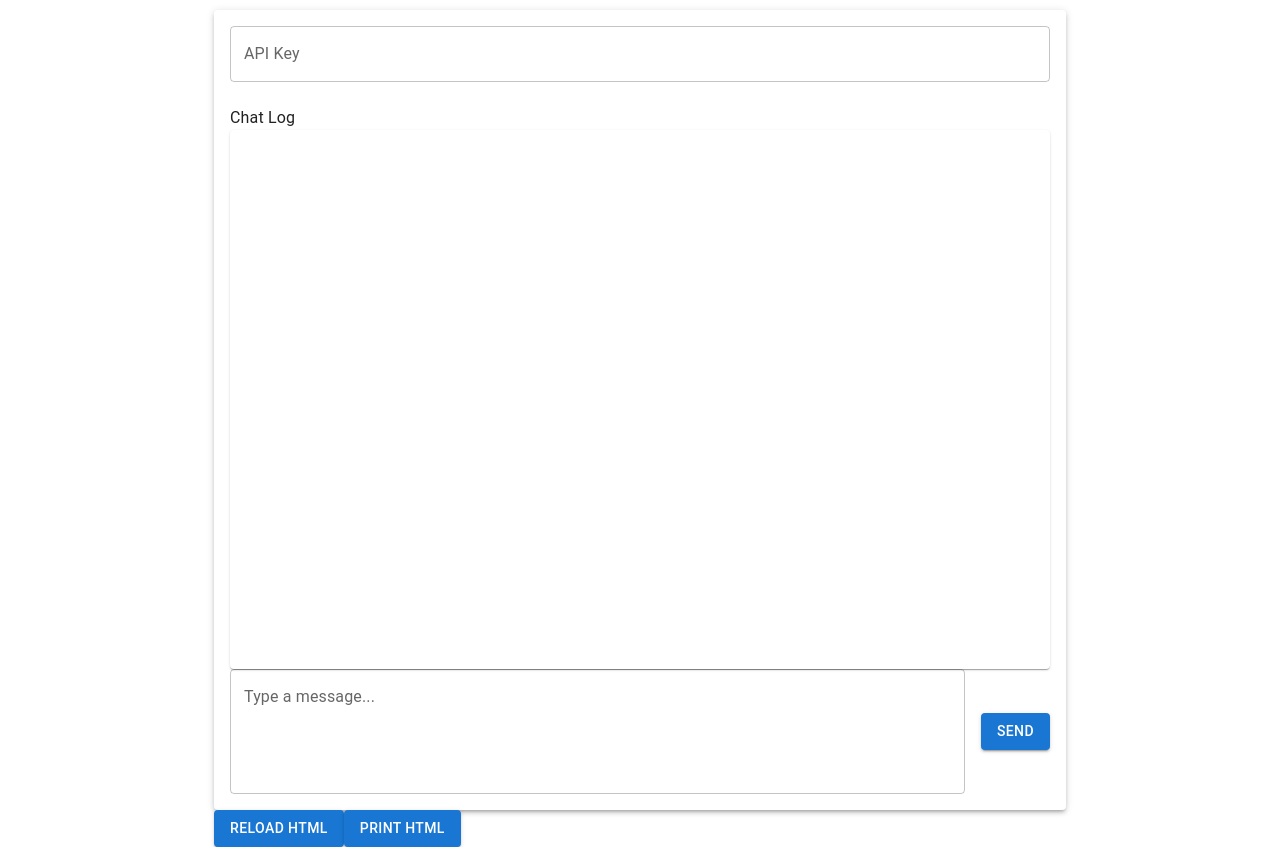
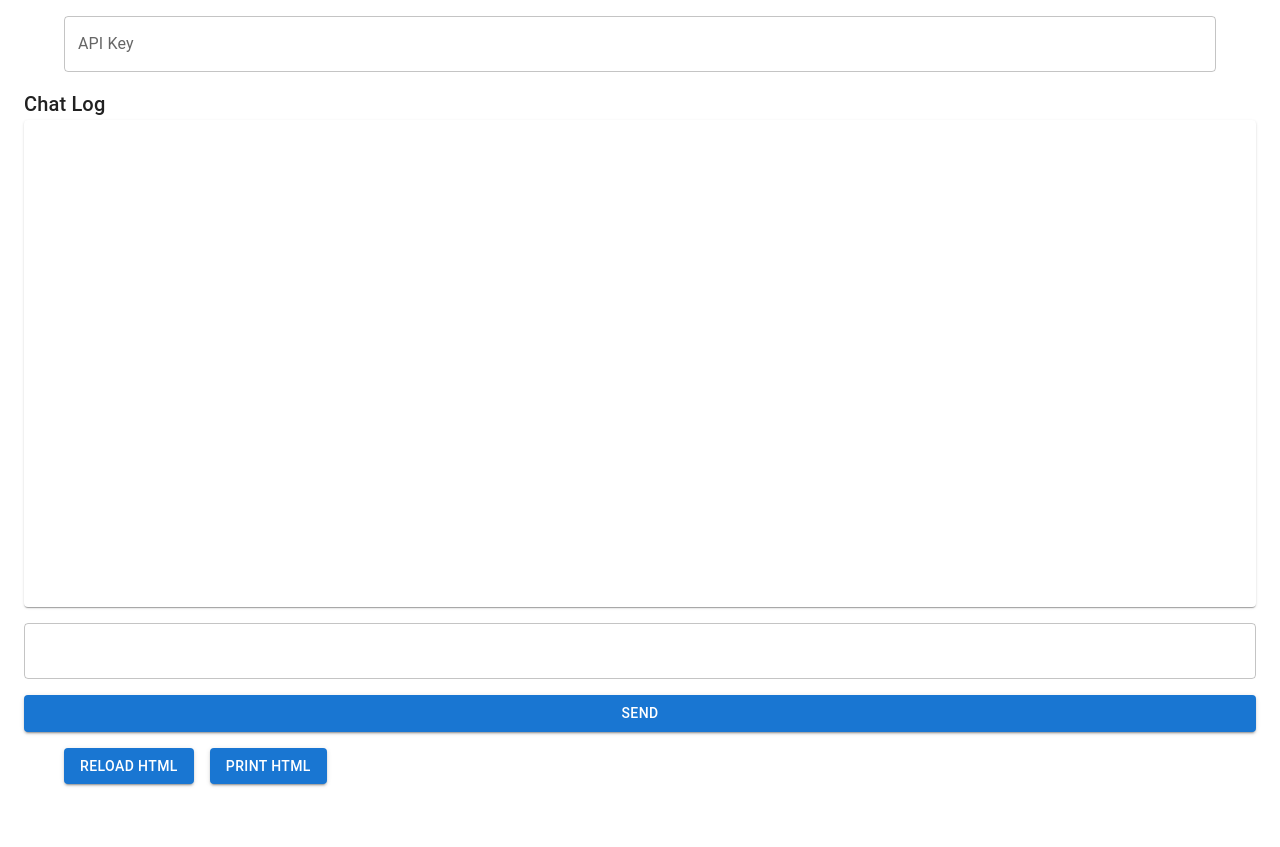
Before and after one commit to gstiebler/BrowserGPT, a React (Create React App) app: page / in a window 1280 px wide. After the commit the page ends 800 px from the top, so only its background shows below. Built offline with nearby package versions, Linux system fonts and the light colour scheme.

Commit message:
UI improvements

```diff
--- a/package.json
+++ b/package.json
@@ -4,9 +4,10 @@
   "private": true,
   "dependencies": {
     "@craco/craco": "^7.1.0",
-    "@emotion/react": "^11.11.1",
+    "@emotion/react": "^11.11.4",
     "@emotion/styled": "^11.11.0",
-    "@mui/material": "^5.14.10",
+    "@mui/material": "^5.15.12",
+    "@mui/icons-material": "^5.15.12",
     "@types/lodash": "^4.14.198",
     "dotenv": "^16.3.1",
     "exponential-backoff": "^3.1.1",
--- a/src/ExtTab/ExtensionMainTab.tsx
+++ b/src/ExtTab/ExtensionMainTab.tsx
@@ -1,5 +1,5 @@
 import React from 'react';
-import { TextField, Button, Typography, Container, Paper, Avatar, Box } from '@mui/material';
+import { TextField, Button, Typography, Paper, Grid, Container, Box, Avatar } from '@mui/material';
 import { TChatItem } from './types';
 
 interface ExtensionMainTabProps {
@@ -24,9 +24,9 @@ const ExtensionMainTab: React.FC<ExtensionMainTabProps> = ({
     reloadHtml
 }) => {
     return (
-        <Container maxWidth="md" sx={{ height: '100%' }}>
-            <Paper elevation={3} sx={{ p: 2, height: '100%', display: 'flex', flexDirection: 'column' }}>
-                <Box mb={3}>
+        <Grid container direction="column" spacing={2} sx={{ height: '100vh', pt: 2 }}>
+            <Grid item sx={{ display: 'flex', flexDirection: 'column' }} >
+                <Container>
                     <TextField
                         label="API Key"
                         variant="outlined"
@@ -34,10 +34,14 @@ const ExtensionMainTab: React.FC<ExtensionMainTabProps> = ({
                         value={apiKey}
                         onChange={e => setApiKey(e.target.value)}
                     />
-                </Box>
-                <Box mb={3} flexGrow={1}>
-                    <Typography variant="body1">Chat Log</Typography>
-                    <Paper elevation={1} sx={{ p: 1, height: '100%', overflow: 'auto' }}>
+                </Container>
+            </Grid>
+            <Grid item xs sx={{ display: 'flex' }} >
+                <Box sx={{ display: 'flex', flexDirection: 'column', pl: 3, pr: 3, width: '100%' }} >
+                    <Typography variant="h6">Chat Log</Typography>
+
+                    <Box sx={{ width: '100%', height: '95%', display: 'flex', justifyContent: 'center', pb: 2 }} >
+                        <Paper elevation={1} sx={{ p: 1, height: '100%', width: '100%', overflow: 'auto' }}>
                             {chatLog.map((entry, index) => (
                                 <Box key={index} mb={2} p={1} bgcolor={entry.role === 'user' ? '#e6f7ff' : '#f2f2f2'} textAlign={entry.role === 'user' ? 'right' : 'left'}>
                                     <Avatar>{entry.role === 'user' ? 'U' : 'S'}</Avatar>
@@ -48,23 +52,22 @@ const ExtensionMainTab: React.FC<ExtensionMainTabProps> = ({
                             ))}
                         </Paper>
                     </Box>
-                <Box display="flex" justifyContent="space-between" alignItems="center" gap={2}>
+
+                    <Box sx={{ display: 'flex', justifyContent: 'center', pb: 2 }} >
                         <TextField
-                        label="Type a message..."
-                        variant="outlined"
-                        multiline
-                        rows={4}
-                        sx={{ flex: 1 }}
                             value={chatMessage}
                             onChange={e => setChatMessage(e.target.value)}
+                            style={{ width: '100%', height: '80%' }}
                         />
+                    </Box>
                     <Button variant="contained" color="primary" onClick={handleSendMessage}>
                         Send
                     </Button>
                 </Box>
-            </Paper>
-
-            <Button variant="contained" color="primary" onClick={reloadHtml}>
+            </Grid>
+            <Grid item sx={{ display: 'flex' }} >
+                <Container >
+                    <Button variant="contained" color="primary" onClick={reloadHtml} sx={{ mr: 2 }} >
                         Reload HTML
                     </Button>
 
@@ -72,6 +75,8 @@ const ExtensionMainTab: React.FC<ExtensionMainTabProps> = ({
                         Print HTML
                     </Button>
                 </Container>
+            </Grid>
+        </Grid>
     );
 };
 
--- a/src/index.tsx
+++ b/src/index.tsx
@@ -17,7 +17,6 @@ root.render(
     <GlobalStyles styles={{
       'html, body, #root': {
         height: '100%',
-        margin: 5,
       },
     }} />
     <CssBaseline />
```
Also changed, not shown: 1 other file (tests, documents, lock files or other folders). Lines whose indentation alone changed are shown as unchanged.
